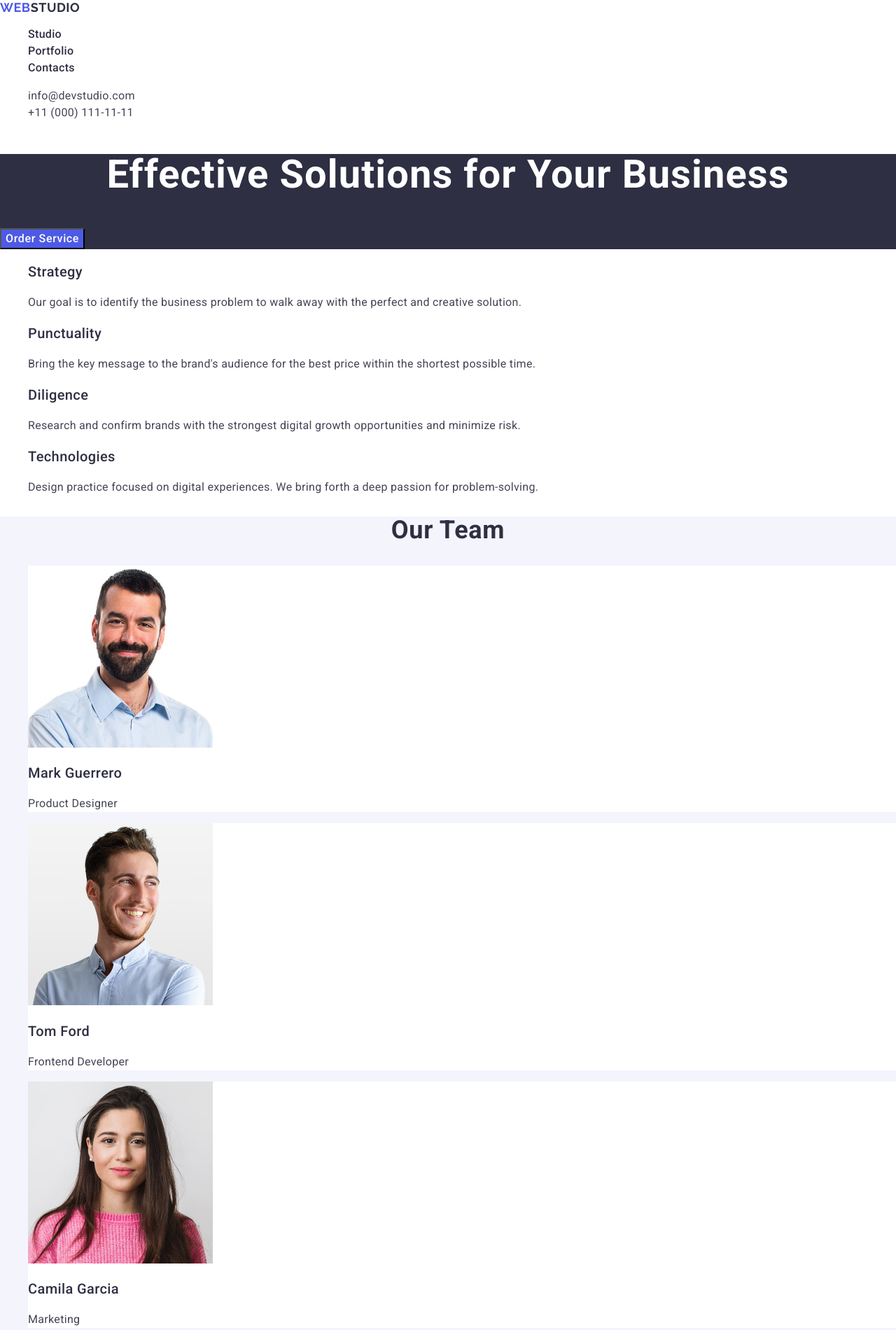
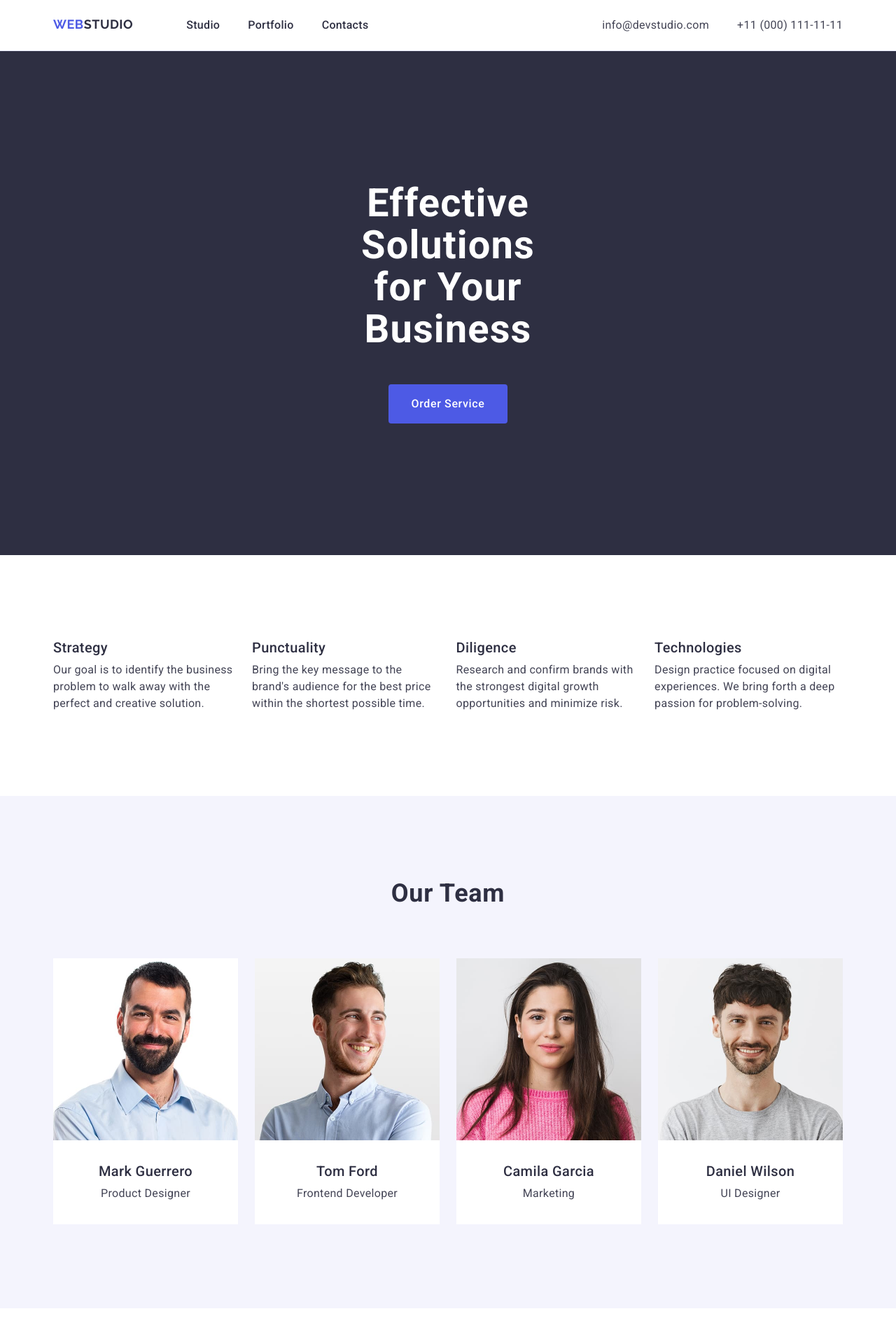
Before and after one commit to Oleh-Los/goit-markup-hw-03, a plain HTML site: page index.html in a window 1280 px wide. Shown: the top 1900 px of the page at 70% size. Drawn offline with nearby package versions, Linux system fonts and the light colour scheme.

Commit message:
HW start

```diff
--- a/css/styles.css
+++ b/css/styles.css
@@ -8,16 +8,62 @@ a {
   text-decoration: none;
 }
 
+h1,
+h2,
+h3,
+h4,
+h5,
+h6,
+p {
+  margin: 0;
+}
+
 ul,
 ol {
   list-style-type: none;
+  padding: 0;
+  margin: 0;
+}
+
+button {
+  display: block;
+  margin: 0 auto;
+  padding: 0;
+  border: none;
+  cursor: pointer;
+}
+
+img {
+  display: block;
+  max-width: 100%;
+  height: auto;
+}
+
+.container {
+  max-width: 1158px;
+  padding-left: 15px;
+  padding-right: 15px;
+  margin: 0 auto;
+}
+
+.section {
+  padding: 120px 0;
 }
 
 /* header start*/
 
 .header {
+  padding: 24px 0;
+  border-bottom: 1px solid #e7e9fc;
 }
+
+.header .container {
+  display: flex;
+  justify-content: space-between;
+}
+
 .header-nav {
+  display: flex;
 }
 .logo {
   font-family: "Raleway", sans-serif;
@@ -27,11 +73,14 @@ ol {
   letter-spacing: 0.03em;
   text-transform: uppercase;
   color: #4d5ae5;
+  margin-right: 76px;
 }
 .header-logo-span {
   color: #2e2f42;
 }
 .header-nav-list {
+  display: flex;
+  gap: 40px;
 }
 .header-nav-list-items {
 }
@@ -51,6 +100,8 @@ ol {
   font-style: normal;
 }
 .header-address-list {
+  display: flex;
+  gap: 40px;
 }
 .header-address-list-items {
 }
@@ -71,6 +122,10 @@ ol {
 .hero-banner {
   background-color: #2e2f42;
 }
+.hero-banner-contetent {
+  padding: 188px 472px;
+}
+
 .hero-banner-title {
   text-align: center;
   font-weight: 700;
@@ -78,15 +133,18 @@ ol {
   line-height: 1.07;
   letter-spacing: 0.02em;
   color: #ffffff;
+
+  margin-bottom: 48px;
 }
 .hero-banner-button {
+  border-radius: 4px;
+  padding: 16px 32px;
   cursor: pointer;
   font-weight: 500;
   font-size: 16px;
   line-height: 1.5;
   letter-spacing: 0.04em;
   color: #ffffff;
-
   background: #4d5ae5;
 }
 
@@ -100,8 +158,15 @@ ol {
 .features {
 }
 .features-list {
+  display: flex;
+  gap: 24px;
 }
 .features-list-items {
+  display: flex;
+  align-items: flex-start;
+  justify-content: flex-start;
+  flex-direction: column;
+  gap: 8px;
 }
 .features-list-items-title {
   font-weight: 500;
@@ -129,9 +194,22 @@ ol {
   line-height: 1.11;
   letter-spacing: 0.02em;
   color: #2e2f42;
+  margin-bottom: 72px;
 }
 .team-list {
+  display: flex;
+  gap: 24px;
 }
+
+.team-list div {
+  display: flex;
+  align-items: center;
+  justify-content: center;
+  flex-direction: column;
+  gap: 8px;
+  margin: 32px 16px;
+}
+
 .team-list-items {
   background-color: #ffffff;
 }
@@ -163,12 +241,32 @@ ol {
   line-height: 1.11;
   letter-spacing: 0.02em;
   color: #2e2f42;
+  margin-bottom: 72px;
 }
 .portfolio-list {
+  display: flex;
+  gap: 24px;
+  flex-wrap: wrap;
 }
+
 .portfolio-list-items {
+  width: calc((100% - 48px) / 3);
+}
+
+.portfolio-list-items div {
+  display: flex;
+  align-items: flex-start;
+  justify-content: center;
+  flex-direction: column;
+  gap: 8px;
+  padding: 32px 16px;
+  border-left: 1px solid #e7e9fc;
+  border-bottom: 1px solid #e7e9fc;
+  border-right: 1px solid #e7e9fc;
 }
 .portfolio-list-items-img {
+  width: 360px;
+  height: 300px;
 }
 .portfolio-list-items-title {
   text-transform: capitalize;
@@ -189,10 +287,19 @@ ol {
 /* footer start */
 .footer {
   background: #2e2f42;
+  padding: 100px 0;
 }
 
 .footer-logo-span {
   color: #f4f4fd;
+}
+
+.footer .container div {
+  display: flex;
+  justify-content: flex-start;
+  flex-direction: column;
+  gap: 16px;
+  max-width: 264px;
 }
 
 .footer-text {
--- a/index.html
+++ b/index.html
@@ -18,6 +18,8 @@
   </head>
   <body>
     <header class="header">
+      <div class="container">
+        <div>
           <nav class="header-nav">
             <a class="logo" href="./index.html"
               >Web<span class="header-logo-span">Studio</span></a
@@ -43,6 +45,8 @@
               </li>
             </ul>
           </nav>
+        </div>
+        <div>
           <address class="header-address">
             <ul class="header-address-list">
               <li class="header-address-list-items">
@@ -53,28 +57,39 @@
                 >
               </li>
               <li class="header-address-list-items">
-            <a class="header-address-list-items-link" href="tel:+110001111111"
+                <a
+                  class="header-address-list-items-link"
+                  href="tel:+110001111111"
                   >+11 (000) 111-11-11</a
                 >
               </li>
             </ul>
           </address>
+        </div>
+      </div>
     </header>
 
     <main>
       <section class="hero-banner" id="hero-banner">
-        <h1 class="hero-banner-title">Effective Solutions for Your Business</h1>
-        <button class="hero-banner-button" type="button">Order Service</button>
+        <div class="hero-banner-contetent">
+          <h1 class="hero-banner-title">
+            Effective Solutions for Your Business
+          </h1>
+          <button class="hero-banner-button" type="button">
+            Order Service
+          </button>
+        </div>
       </section>
 
-      <section class="features" id="features">
+      <section class="features section" id="features">
+        <div class="container">
           <h2 hidden>features</h2>
           <ul class="features-list">
             <li class="features-list-items">
               <h3 class="features-list-items-title">Strategy</h3>
               <p class="features-list-items-text">
-              Our goal is to identify the business problem to walk away with the
-              perfect and creative solution.
+                Our goal is to identify the business problem to walk away with
+                the perfect and creative solution.
               </p>
             </li>
             <li class="features-list-items">
@@ -99,9 +114,11 @@
               </p>
             </li>
           </ul>
+        </div>
       </section>
 
-      <section class="team" id="team">
+      <section class="team section" id="team">
+        <div class="container">
           <h2 class="team-title">Our Team</h2>
           <ul class="team-list">
             <li class="team-list-items">
@@ -112,8 +129,10 @@
                 width="264"
                 height="260"
               />
+              <div>
                 <h3 class="team-list-items-title">Mark Guerrero</h3>
                 <p class="team-list-items-text">Product Designer</p>
+              </div>
             </li>
             <li class="team-list-items">
               <img
@@ -123,8 +142,10 @@
                 width="264"
                 height="260"
               />
+              <div>
                 <h3 class="team-list-items-title">Tom Ford</h3>
                 <p class="team-list-items-text">Frontend Developer</p>
+              </div>
             </li>
             <li class="team-list-items">
               <img
@@ -134,8 +155,10 @@
                 width="264"
                 height="260"
               />
+              <div>
                 <h3 class="team-list-items-title">Camila Garcia</h3>
                 <p class="team-list-items-text">Marketing</p>
+              </div>
             </li>
             <li class="team-list-items">
               <img
@@ -145,13 +168,17 @@
                 width="264"
                 height="260"
               />
+              <div>
                 <h3 class="team-list-items-title">Daniel Wilson</h3>
                 <p class="team-list-items-text">UI Designer</p>
+              </div>
             </li>
           </ul>
+        </div>
       </section>
 
-      <section class="portfolio" id="portfolio">
+      <section class="portfolio section" id="portfolio">
+        <div class="container">
           <h2 class="portfolio-title">Our Portfolio</h2>
           <ul class="portfolio-list">
             <li class="portfolio-list-items">
@@ -162,8 +189,10 @@
                 width="360"
                 height="300"
               />
+              <div>
                 <h3 class="portfolio-list-items-title">Banking App</h3>
                 <p class="portfolio-list-items-text">App</p>
+              </div>
             </li>
             <li class="portfolio-list-items">
               <img
@@ -173,8 +202,10 @@
                 width="360"
                 height="300"
               />
+              <div>
                 <h3 class="portfolio-list-items-title">Cashless Payment</h3>
                 <p class="portfolio-list-items-text">Marketing</p>
+              </div>
             </li>
             <li class="portfolio-list-items">
               <img
@@ -184,8 +215,10 @@
                 width="360"
                 height="300"
               />
+              <div>
                 <h3 class="portfolio-list-items-title">Meditation App</h3>
                 <p class="portfolio-list-items-text">App</p>
+              </div>
             </li>
             <li class="portfolio-list-items">
               <img
@@ -195,8 +228,10 @@
                 width="360"
                 height="300"
               />
+              <div>
                 <h3 class="portfolio-list-items-title">Taxi Service</h3>
                 <p class="portfolio-list-items-text">Marketing</p>
+              </div>
             </li>
             <li class="portfolio-list-items">
               <img
@@ -206,8 +241,10 @@
                 width="360"
                 height="300"
               />
+              <div>
                 <h3 class="portfolio-list-items-title">Screen Illustrations</h3>
                 <p class="portfolio-list-items-text">Design</p>
+              </div>
             </li>
             <li class="portfolio-list-items">
               <img
@@ -217,21 +254,28 @@
                 width="360"
                 height="300"
               />
+              <div>
                 <h3 class="portfolio-list-items-title">Online Courses</h3>
                 <p class="portfolio-list-items-text">Marketing</p>
+              </div>
             </li>
           </ul>
+        </div>
       </section>
     </main>
 
     <footer class="footer">
+      <div class="container">
+        <div>
           <a class="logo" href="./index.html"
             >Web<span class="footer-logo-span">Studio</span></a
           >
           <p class="footer-text">
-        Increase the flow of customers and sales for your business with digital
-        marketing & growth solutions.
+            Increase the flow of customers and sales for your business with
+            digital marketing & growth solutions.
           </p>
+        </div>
+      </div>
     </footer>
   </body>
 </html>
```
Lines whose indentation alone changed are shown as unchanged.
